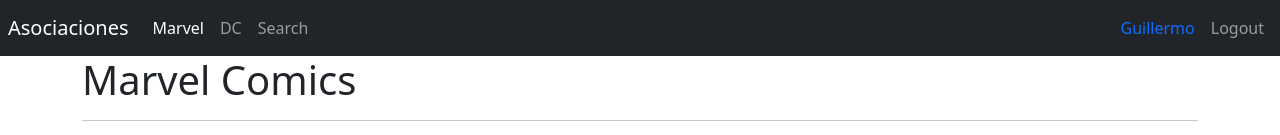
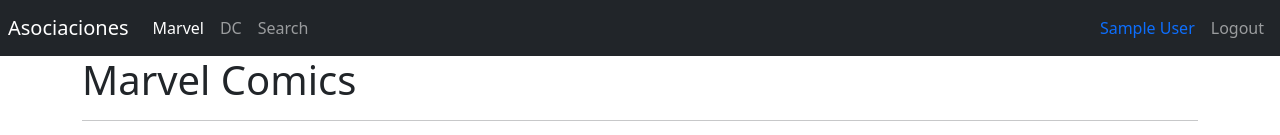
Before and after one commit to MemoSan27/heroes-spa, a React (Vite) app: page /marvel in a window 1280 px wide. Shown: the top 135 px of the page. Built offline with nearby package versions, Linux system fonts and the light colour scheme; sample sign-in values are in the browser's storage.

Commit message:
Proyecto con rutas protegidas

```diff
--- a/src/HeroesApp.jsx
+++ b/src/HeroesApp.jsx
@@ -1,9 +1,10 @@
+import { AuthProvider } from './auth'
 import { AppRouter } from './router/AppRouter'
 
 export const HeroesApp = () => {
   return (
-    <>
+    <AuthProvider>
        <AppRouter />
-    </>
+    </AuthProvider>
   )
 }
--- /dev/null
+++ b/src/auth/context/AuthContext.jsx
@@ -0,0 +1,4 @@
+import { createContext } from "react";
+
+
+export const AuthContext = createContext();
--- /dev/null
+++ b/src/auth/context/AuthProvider.jsx
@@ -0,0 +1,57 @@
+import { useReducer } from "react"
+import { AuthContext, authReducer } from "./"
+import { types } from "../types/types";
+
+
+
+/* const initialState = {
+    logged: false,
+} */
+
+const init = () => {
+   const user = JSON.parse(localStorage.getItem('user'));
+
+   return {
+      logged: !!user,
+      user: user,
+   }
+}
+
+export const AuthProvider = ({children}) => {
+
+
+   const [ authState, dispatch ] =  useReducer( authReducer, {} , init );
+
+   const login = ( name = '' ) => {
+
+      const user = { id: 'ABC', name }
+
+      const action = {
+        type: types.login,
+        payload: user,
+      }
+
+      localStorage.setItem('user', JSON.stringify(user) );
+
+      dispatch(action);
+   }
+
+
+    const logout = () => {
+     localStorage.removeItem('user');
+     const action = {
+      type: types.logout,
+     };
+     dispatch(action);
+   }
+
+  return (
+    <AuthContext.Provider value={{
+      ...authState,
+      login: login,
+      logout: logout,
+     }}>
+        {children}
+    </AuthContext.Provider>
+  )
+}
--- /dev/null
+++ b/src/auth/context/authReducer.js
@@ -0,0 +1,22 @@
+import { types } from "../types/types";
+
+
+export const authReducer = ( state = {}, action ) => {
+
+    switch ( action.type ) {
+        case types.login:
+            return {
+                ...state,
+                logged: true,
+                user: action.payload,
+            };
+
+        case types.logout:
+            return {
+                logged: false,
+            };
+
+        default:
+            return state;
+    }
+}
--- /dev/null
+++ b/src/auth/context/index.js
@@ -0,0 +1,3 @@
+export * from './AuthContext';
+export * from './AuthProvider';
+export * from './authReducer';
--- a/src/auth/index.js
+++ b/src/auth/index.js
@@ -1 +1,2 @@
 export * from './pages';
+export * from './context';
--- a/src/auth/pages/LoginPage.jsx
+++ b/src/auth/pages/LoginPage.jsx
@@ -1,11 +1,19 @@
+import { useContext } from "react";
 import { useNavigate } from "react-router-dom"
+import { AuthContext } from "../context";
 
 export const LoginPage = () => {
 
+  const { login } = useContext( AuthContext )
   const navigate = useNavigate();
 
   const onLogin = () => {
-    navigate('/', {
+
+    const lastPath = localStorage.getItem('lastPath') || '/'
+
+    login('Guillermo Sandoval');
+
+    navigate( lastPath, {
       replace: true
     });
   }
--- /dev/null
+++ b/src/auth/types/types.js
@@ -0,0 +1,5 @@
+
+export const types = {
+    login: '[AUTH] Login',
+    logout: '[AUTH] Logout',
+}
--- a/src/router/AppRouter.jsx
+++ b/src/router/AppRouter.jsx
@@ -2,6 +2,8 @@
 
 import { LoginPage } from '../auth';
 import { HeroesRoutes } from '../heroes';
+import { PrivateRoute } from './PrivateRoute';
+import { PublicRoute } from './PublicRoute';
 
 
 export const AppRouter = () => {
@@ -11,9 +13,21 @@
 
         <Routes>
 
-            <Route path="login" element={ <LoginPage /> } />
 
-            <Route path="/*" element={ <HeroesRoutes /> } />
+            <Route path="/login" element={
+              <PublicRoute>
+                <LoginPage />
+              </PublicRoute>
+             } />
+
+            <Route path='/*' element= {
+                <PrivateRoute>
+                    <HeroesRoutes />
+                </PrivateRoute>
+               }
+            />
+
+            {/* <Route path="/*" element={ <HeroesRoutes /> } /> */}
 
         </Routes>
 
--- /dev/null
+++ b/src/router/PrivateRoute.jsx
@@ -0,0 +1,17 @@
+import { useContext } from "react"
+import { AuthContext } from "../auth"
+import { Navigate, useLocation } from "react-router-dom";
+
+
+export const PrivateRoute = ({ children }) => {
+
+    const { logged } = useContext( AuthContext );
+    const { pathname, search } = useLocation();
+
+    const lastPath = pathname + search;
+    localStorage.setItem('lastPath', lastPath);
+
+  return ( logged )
+    ? children
+    : <Navigate to="login" />
+}
--- /dev/null
+++ b/src/router/PublicRoute.jsx
@@ -0,0 +1,13 @@
+import { useContext } from "react"
+import { AuthContext } from "../auth"
+import { Navigate } from "react-router-dom";
+
+
+export const PublicRoute = ({ children }) => {
+
+    const { logged } = useContext( AuthContext );
+
+  return ( logged )
+    ? <Navigate to="/marvel" />
+    : children
+}
--- a/src/ui/components/Navbar.jsx
+++ b/src/ui/components/Navbar.jsx
@@ -1,11 +1,18 @@
+import { useContext } from 'react';
 import { Link, NavLink, useNavigate } from 'react-router-dom';
+import { AuthContext } from '../../auth/context';
 
 
 export const Navbar = () => {
 
+
+
+    const { user, logout } = useContext( AuthContext );
+
     const navigate = useNavigate();
 
     const onLogout = () => {
+        logout();
         navigate('/login', {
             replace: true
         });
@@ -51,7 +58,7 @@
                 <ul className="navbar-nav ml-auto">
 
                     <span className='nav-item nav-link text-primary'>
-                        Guillermo
+                        { user?.name }
                     </span>
 
                     <button
```
